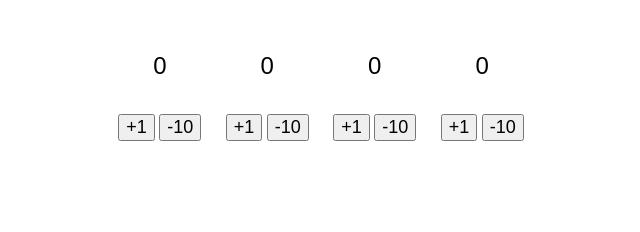
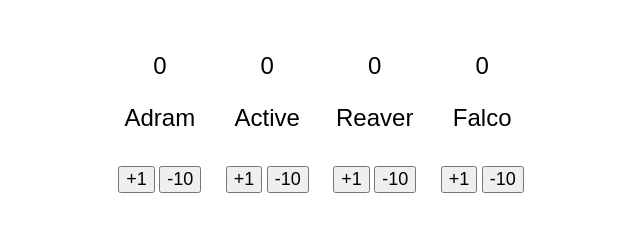
Before and after one commit to lowlune/pivnica, a plain HTML site: page index.html in a window 1280 px wide. Shown: the part 80-312 px from the top of the page, without its empty margins (319-959 px from the left). Drawn offline with Linux system fonts and the light colour scheme; no server answers.

Commit message:
Update index.html

```diff
--- a/index.html
+++ b/index.html
@@ -2,7 +2,7 @@
 <html>
 <head>
   <meta charset="UTF-8">
-  <title>Pivnica</title>
+  <title>Value Tracker</title>
   <style>
     body {
       font-family: Arial, sans-serif;
@@ -33,21 +33,25 @@
   <h1>Value Tracker</h1>
   <div class="value">
     <p id="adram">0</p>
+    <p>Adram</p>
     <button onclick="increaseValue('adram')">+1</button>
     <button onclick="decreaseValue('adram')">-10</button>
   </div>
   <div class="value">
     <p id="active">0</p>
+    <p>Active</p>
     <button onclick="increaseValue('active')">+1</button>
     <button onclick="decreaseValue('active')">-10</button>
   </div>
   <div class="value">
     <p id="reaver">0</p>
+    <p>Reaver</p>
     <button onclick="increaseValue('reaver')">+1</button>
     <button onclick="decreaseValue('reaver')">-10</button>
   </div>
   <div class="value">
     <p id="falco">0</p>
+    <p>Falco</p>
     <button onclick="increaseValue('falco')">+1</button>
     <button onclick="decreaseValue('falco')">-10</button>
   </div>
@@ -116,6 +120,9 @@
           values = JSON.parse(content);
           values.sha = data.sha;
           updateDisplay();
+        } else if (response.status === 404) {
+          // If the file doesn't exist, create it with the default values
+          await saveValuesToGitHub();
         } else {
           console.error('Failed to load values from GitHub');
         }
```
